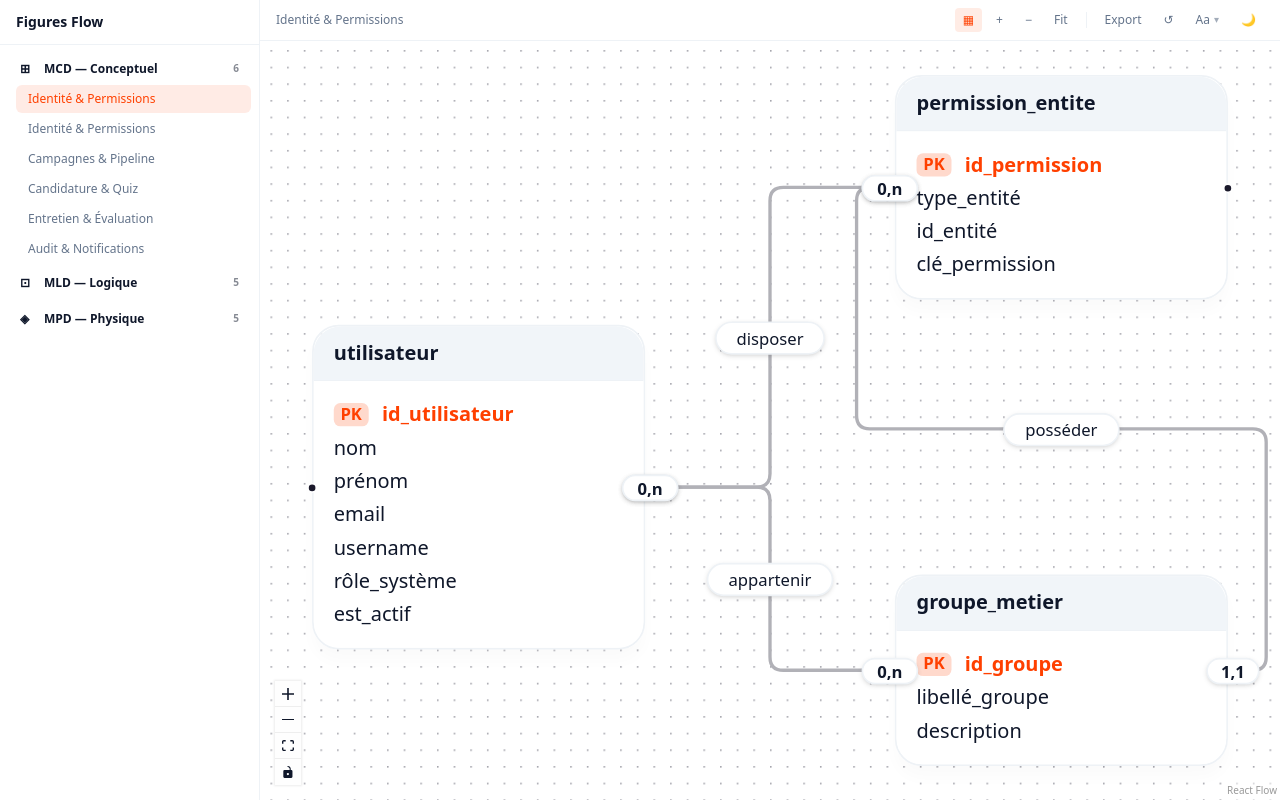
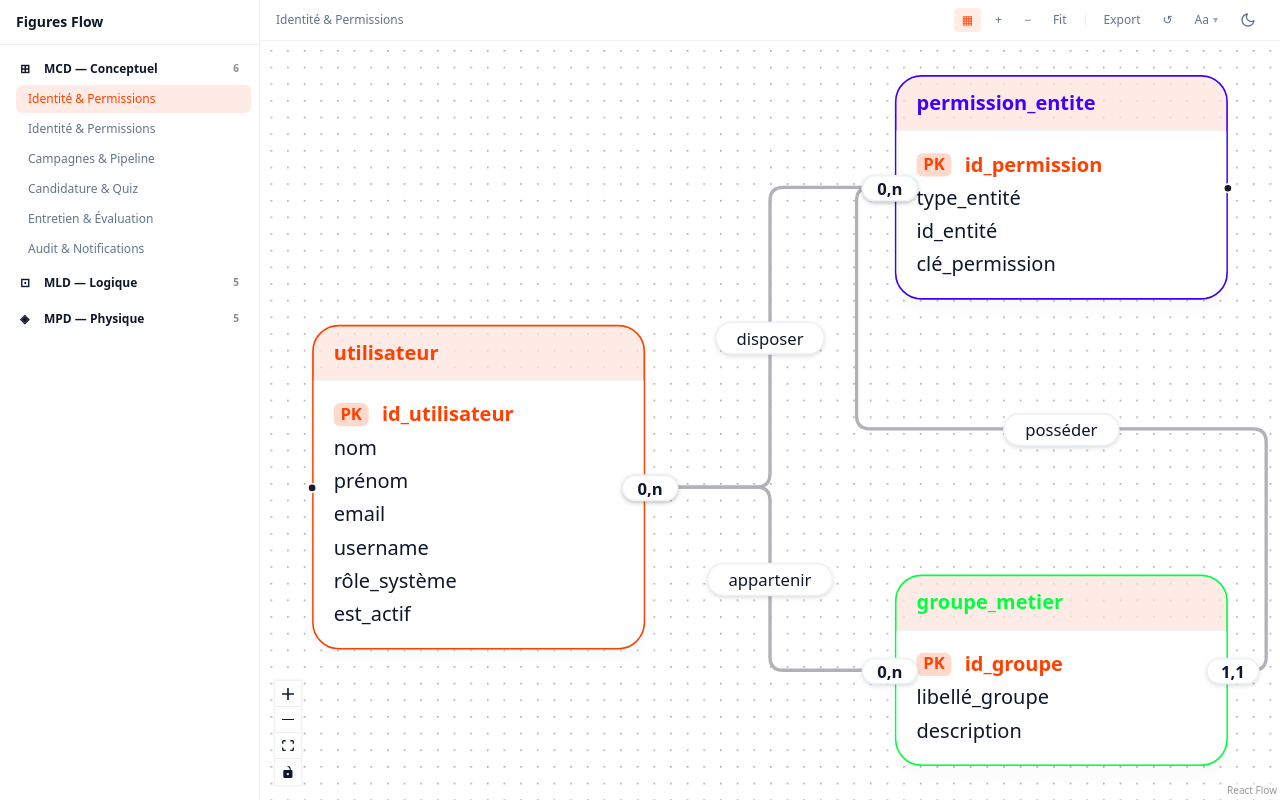
Before and after one commit to doucie/synelia_quizapp, a React (Vite) app in the folder z_mémoire/figures_flow/: page / in a window 1280 px wide. Built offline with nearby package versions, Linux system fonts and the light colour scheme; a web font is replaced by a local one.

Commit message:
couleurs sur les entités mais problème couleurs fluo

```diff
--- a/z_mémoire/figures_flow/src/components/DiagramCanvas.tsx
+++ b/z_mémoire/figures_flow/src/components/DiagramCanvas.tsx
@@ -11,6 +11,7 @@ import {
 import EntityNode from './Nodes/EntityNode'
 import RelationshipEdge from './Edges/RelationshipEdge'
 import { useDiagramPersistence, loadPositions } from '../hooks/useDiagramPersistence'
+import { applyEntityColors } from '../utils/entityColors'
 import type { DiagramDefinition } from '../types'
 
 const nodeTypes: NodeTypes = { entity: EntityNode }
@@ -25,7 +26,7 @@ interface DiagramCanvasProps {
 export default function DiagramCanvas({ diagram, showBackground, onNodesInitialized }: DiagramCanvasProps) {
   const ref = useRef<HTMLDivElement>(null)
   const initialNodes = useMemo(
-    () => (diagram ? loadPositions(diagram.id, diagram.nodes) : []),
+    () => (diagram ? applyEntityColors(loadPositions(diagram.id, diagram.nodes)) : []),
     [diagram],
   )
   const initialEdges = useMemo(() => diagram?.edges ?? [], [diagram])
--- a/z_mémoire/figures_flow/src/components/Nodes/EntityNode.tsx
+++ b/z_mémoire/figures_flow/src/components/Nodes/EntityNode.tsx
@@ -16,7 +16,7 @@ export default function EntityNode({ data }: NodeProps<EntityNodeData>) {
       <div
         className={clsx(
           'border-border rounded-t-2xl border-b border-solid px-3 py-2 text-xs font-semibold flex items-center justify-between',
-          variant === 'mcd' && 'bg-muted text-foreground',
+          variant === 'mcd' && 'bg-primary/10 text-primary',
           variant === 'mld' && 'bg-primary/10 text-primary',
           variant === 'mpd' && 'bg-primary/10 text-primary',
         )}
--- a/z_mémoire/figures_flow/src/components/ThemeToggle.tsx
+++ b/z_mémoire/figures_flow/src/components/ThemeToggle.tsx
@@ -16,10 +16,26 @@ export default function ThemeToggle() {
   return (
     <button
       onClick={() => setDark(!dark)}
-      className="rounded px-2 py-1 text-xs hover:bg-muted"
+      className="rounded px-2 py-1 text-muted-foreground hover:bg-muted"
       aria-label="Toggle theme"
     >
-      {dark ? '☀️' : '🌙'}
+      {dark ? (
+        <svg xmlns="http://www.w3.org/2000/svg" viewBox="0 0 24 24" fill="none" stroke="currentColor" strokeWidth="2" strokeLinecap="round" strokeLinejoin="round" className="h-4 w-4">
+          <circle cx="12" cy="12" r="5"/>
+          <line x1="12" y1="1" x2="12" y2="3"/>
+          <line x1="12" y1="21" x2="12" y2="23"/>
+          <line x1="4.22" y1="4.22" x2="5.64" y2="5.64"/>
+          <line x1="18.36" y1="18.36" x2="19.78" y2="19.78"/>
+          <line x1="1" y1="12" x2="3" y2="12"/>
+          <line x1="21" y1="12" x2="23" y2="12"/>
+          <line x1="4.22" y1="19.78" x2="5.64" y2="18.36"/>
+          <line x1="18.36" y1="5.64" x2="19.78" y2="4.22"/>
+        </svg>
+      ) : (
+        <svg xmlns="http://www.w3.org/2000/svg" viewBox="0 0 24 24" fill="none" stroke="currentColor" strokeWidth="2" strokeLinecap="round" strokeLinejoin="round" className="h-4 w-4">
+          <path d="M21 12.79A9 9 0 1 1 11.21 3 7 7 0 0 0 21 12.79z"/>
+        </svg>
+      )}
     </button>
   )
 }
--- /dev/null
+++ b/z_mémoire/figures_flow/src/utils/entityColors.ts
@@ -0,0 +1,15 @@
+import type { Node } from '@xyflow/react'
+import type { EntityNodeData } from '../types'
+
+const PRIMARY_HUE = 15
+
+export function applyEntityColors(nodes: Node<EntityNodeData>[]): Node<EntityNodeData>[] {
+  const count = nodes.length
+  return nodes.map((node, i) => ({
+    ...node,
+    data: {
+      ...node.data,
+      color: `hsl(${Math.round(PRIMARY_HUE + i * (360 / count))}, 100%, 50%)`,
+    },
+  }))
+}
```
